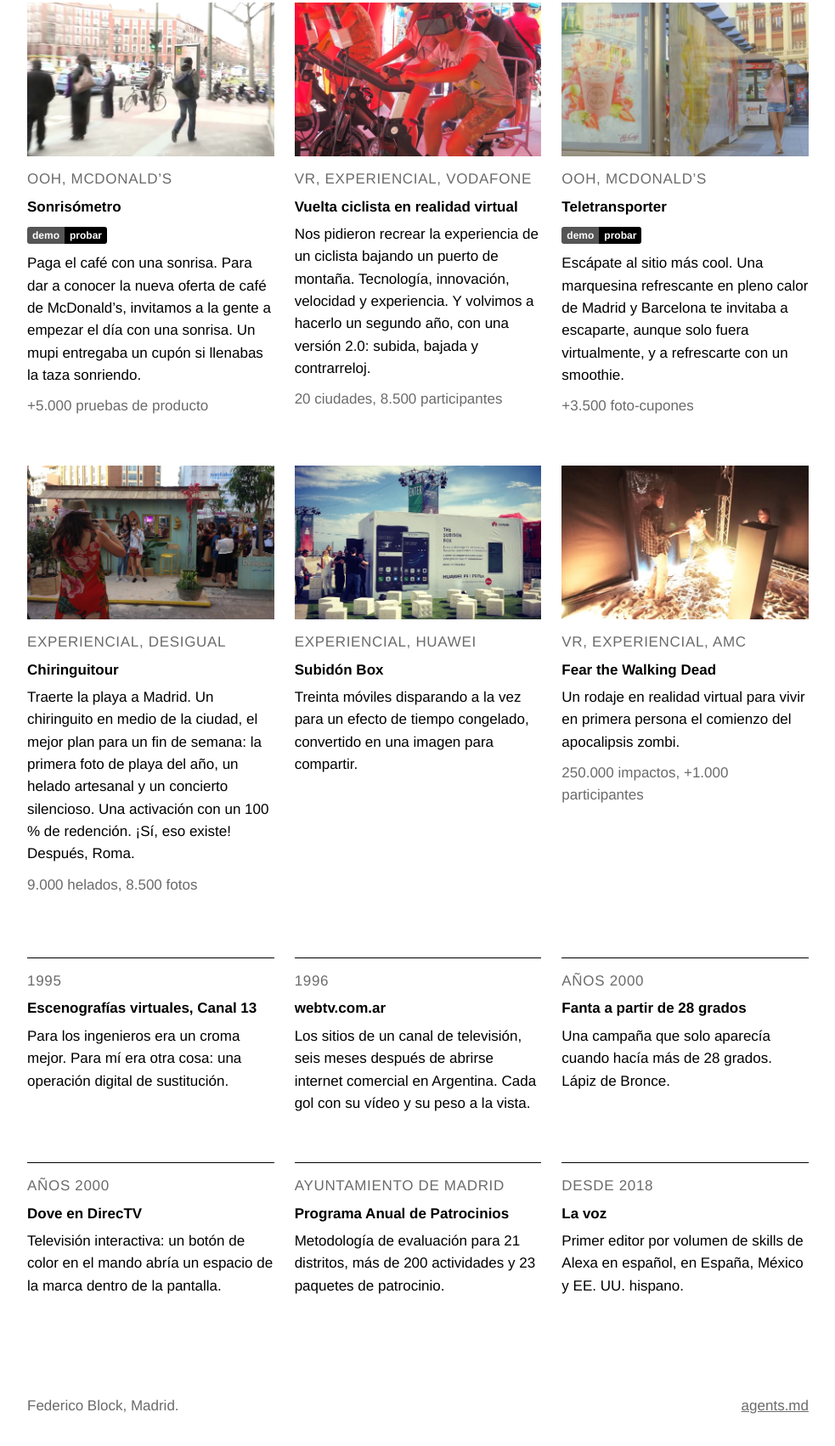
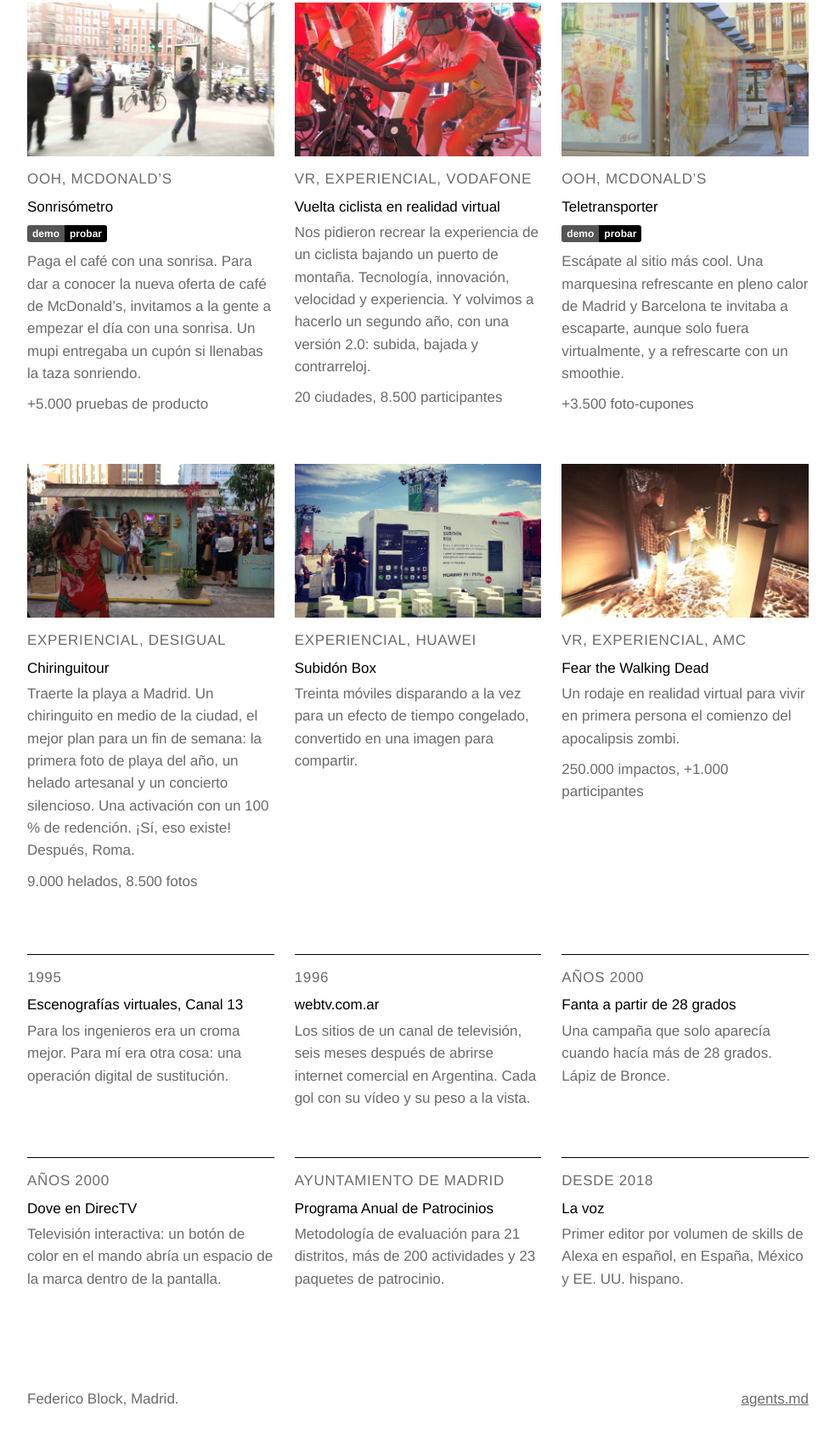
Before and after one commit to fedeblock/fedeblock.github.io, a plain HTML site: page hecho.html in a window 1280 px wide. Shown: the part 328-2030 px from the top of the page at 85% size, without its empty margins (148-1131 px from the left). Drawn offline with Linux system fonts and the light colour scheme.

Commit message:
Títulos de elementos sin negrita, texto en gris

```diff
--- a/hecho.html
+++ b/hecho.html
@@ -46,59 +46,59 @@ a{color:#000000}a:hover{color:#e2231a}.ico:hover{color:#000000 !important}
 <h2 style="margin: 0 0 40px; font-size: clamp(28px, 3vw, 40px); line-height: 1.1; font-weight: 300; text-transform: uppercase; letter-spacing: 0.01em; color: #6b6b6b">Algo de lo hecho</h2><div class="c3"><article>
 <img loading="lazy" src="img/sonrisometro.jpg" alt="Sonrisómetro" style="display: block; width: 100%; aspect-ratio: 16 / 10; object-fit: cover; background: #eeeeee">
 <p style="margin: 14px 0 6px; text-transform: uppercase; letter-spacing: 0.04em; color: #6b6b6b">OOH, McDonald’s</p>
-<h3 style="margin: 0 0 6px; font-size: 17px; font-weight: 700">Sonrisómetro</h3>
+<h3 style="margin: 0 0 4px; font-size: 17px; font-weight: 400">Sonrisómetro</h3>
 <p style="margin: 0 0 8px"><a class="badge" href="https://mindgeist.com/sonrisometro/" aria-label="Demo de Sonrisómetro"><span class="k">demo</span><span class="v">probar</span></a></p>
-<p style="margin: 0">Paga el café con una sonrisa. Para dar a conocer la nueva oferta de café de McDonald’s, invitamos a la gente a empezar el día con una sonrisa. Un mupi entregaba un cupón si llenabas la taza sonriendo.</p><p style="margin: 10px 0 0; color: #6b6b6b">+5.000 pruebas de producto</p>
+<p style="margin: 0; color: #6b6b6b">Paga el café con una sonrisa. Para dar a conocer la nueva oferta de café de McDonald’s, invitamos a la gente a empezar el día con una sonrisa. Un mupi entregaba un cupón si llenabas la taza sonriendo.</p><p style="margin: 10px 0 0; color: #6b6b6b">+5.000 pruebas de producto</p>
 </article><article>
 <img loading="lazy" src="img/vuelta-vr.jpg" alt="Vuelta ciclista en realidad virtual" style="display: block; width: 100%; aspect-ratio: 16 / 10; object-fit: cover; background: #eeeeee">
 <p style="margin: 14px 0 6px; text-transform: uppercase; letter-spacing: 0.04em; color: #6b6b6b">VR, experiencial, Vodafone</p>
-<h3 style="margin: 0 0 6px; font-size: 17px; font-weight: 700">Vuelta ciclista en realidad virtual</h3>
-<p style="margin: 0">Nos pidieron recrear la experiencia de un ciclista bajando un puerto de montaña. Tecnología, innovación, velocidad y experiencia. Y volvimos a hacerlo un segundo año, con una versión 2.0: subida, bajada y contrarreloj.</p><p style="margin: 10px 0 0; color: #6b6b6b">20 ciudades, 8.500 participantes</p>
+<h3 style="margin: 0 0 4px; font-size: 17px; font-weight: 400">Vuelta ciclista en realidad virtual</h3>
+<p style="margin: 0; color: #6b6b6b">Nos pidieron recrear la experiencia de un ciclista bajando un puerto de montaña. Tecnología, innovación, velocidad y experiencia. Y volvimos a hacerlo un segundo año, con una versión 2.0: subida, bajada y contrarreloj.</p><p style="margin: 10px 0 0; color: #6b6b6b">20 ciudades, 8.500 participantes</p>
 </article><article>
 <img loading="lazy" src="img/smoothies.jpg" alt="Teletransporter" style="display: block; width: 100%; aspect-ratio: 16 / 10; object-fit: cover; background: #eeeeee">
 <p style="margin: 14px 0 6px; text-transform: uppercase; letter-spacing: 0.04em; color: #6b6b6b">OOH, McDonald’s</p>
-<h3 style="margin: 0 0 6px; font-size: 17px; font-weight: 700">Teletransporter</h3>
+<h3 style="margin: 0 0 4px; font-size: 17px; font-weight: 400">Teletransporter</h3>
 <p style="margin: 0 0 8px"><a class="badge" href="https://mindgeist.com/teletransporter/" aria-label="Demo de Teletransporter"><span class="k">demo</span><span class="v">probar</span></a></p>
-<p style="margin: 0">Escápate al sitio más cool. Una marquesina refrescante en pleno calor de Madrid y Barcelona te invitaba a escaparte, aunque solo fuera virtualmente, y a refrescarte con un smoothie.</p><p style="margin: 10px 0 0; color: #6b6b6b">+3.500 foto-cupones</p>
+<p style="margin: 0; color: #6b6b6b">Escápate al sitio más cool. Una marquesina refrescante en pleno calor de Madrid y Barcelona te invitaba a escaparte, aunque solo fuera virtualmente, y a refrescarte con un smoothie.</p><p style="margin: 10px 0 0; color: #6b6b6b">+3.500 foto-cupones</p>
 </article><article>
 <img loading="lazy" src="img/chiringuitour.jpg" alt="Chiringuitour" style="display: block; width: 100%; aspect-ratio: 16 / 10; object-fit: cover; background: #eeeeee">
 <p style="margin: 14px 0 6px; text-transform: uppercase; letter-spacing: 0.04em; color: #6b6b6b">Experiencial, Desigual</p>
-<h3 style="margin: 0 0 6px; font-size: 17px; font-weight: 700">Chiringuitour</h3>
-<p style="margin: 0">Traerte la playa a Madrid. Un chiringuito en medio de la ciudad, el mejor plan para un fin de semana: la primera foto de playa del año, un helado artesanal y un concierto silencioso. Una activación con un 100 % de redención. ¡Sí, eso existe! Después, Roma.</p><p style="margin: 10px 0 0; color: #6b6b6b">9.000 helados, 8.500 fotos</p>
+<h3 style="margin: 0 0 4px; font-size: 17px; font-weight: 400">Chiringuitour</h3>
+<p style="margin: 0; color: #6b6b6b">Traerte la playa a Madrid. Un chiringuito en medio de la ciudad, el mejor plan para un fin de semana: la primera foto de playa del año, un helado artesanal y un concierto silencioso. Una activación con un 100 % de redención. ¡Sí, eso existe! Después, Roma.</p><p style="margin: 10px 0 0; color: #6b6b6b">9.000 helados, 8.500 fotos</p>
 </article><article>
 <img loading="lazy" src="img/subidon.jpg" alt="Subidón Box" style="display: block; width: 100%; aspect-ratio: 16 / 10; object-fit: cover; background: #eeeeee">
 <p style="margin: 14px 0 6px; text-transform: uppercase; letter-spacing: 0.04em; color: #6b6b6b">Experiencial, Huawei</p>
-<h3 style="margin: 0 0 6px; font-size: 17px; font-weight: 700">Subidón Box</h3>
-<p style="margin: 0">Treinta móviles disparando a la vez para un efecto de tiempo congelado, convertido en una imagen para compartir.</p>
+<h3 style="margin: 0 0 4px; font-size: 17px; font-weight: 400">Subidón Box</h3>
+<p style="margin: 0; color: #6b6b6b">Treinta móviles disparando a la vez para un efecto de tiempo congelado, convertido en una imagen para compartir.</p>
 </article><article>
 <img loading="lazy" src="img/walking-dead.jpg" alt="Fear the Walking Dead" style="display: block; width: 100%; aspect-ratio: 16 / 10; object-fit: cover; background: #eeeeee">
 <p style="margin: 14px 0 6px; text-transform: uppercase; letter-spacing: 0.04em; color: #6b6b6b">VR, experiencial, AMC</p>
-<h3 style="margin: 0 0 6px; font-size: 17px; font-weight: 700">Fear the Walking Dead</h3>
-<p style="margin: 0">Un rodaje en realidad virtual para vivir en primera persona el comienzo del apocalipsis zombi.</p><p style="margin: 10px 0 0; color: #6b6b6b">250.000 impactos, +1.000 participantes</p>
+<h3 style="margin: 0 0 4px; font-size: 17px; font-weight: 400">Fear the Walking Dead</h3>
+<p style="margin: 0; color: #6b6b6b">Un rodaje en realidad virtual para vivir en primera persona el comienzo del apocalipsis zombi.</p><p style="margin: 10px 0 0; color: #6b6b6b">250.000 impactos, +1.000 participantes</p>
 </article></div><div class="c3" style="margin-top: 72px"><article style="border-top: 1px solid #000000; padding-top: 14px">
 <p style="margin: 0 0 6px; text-transform: uppercase; letter-spacing: 0.04em; color: #6b6b6b">1995</p>
-<h3 style="margin: 0 0 6px; font-size: 17px; font-weight: 700">Escenografías virtuales, Canal 13</h3>
-<p style="margin: 0">Para los ingenieros era un croma mejor. Para mí era otra cosa: una operación digital de sustitución.</p>
+<h3 style="margin: 0 0 4px; font-size: 17px; font-weight: 400">Escenografías virtuales, Canal 13</h3>
+<p style="margin: 0; color: #6b6b6b">Para los ingenieros era un croma mejor. Para mí era otra cosa: una operación digital de sustitución.</p>
 </article><article style="border-top: 1px solid #000000; padding-top: 14px">
 <p style="margin: 0 0 6px; text-transform: uppercase; letter-spacing: 0.04em; color: #6b6b6b">1996</p>
-<h3 style="margin: 0 0 6px; font-size: 17px; font-weight: 700">webtv.com.ar</h3>
-<p style="margin: 0">Los sitios de un canal de televisión, seis meses después de abrirse internet comercial en Argentina. Cada gol con su vídeo y su peso a la vista.</p>
+<h3 style="margin: 0 0 4px; font-size: 17px; font-weight: 400">webtv.com.ar</h3>
+<p style="margin: 0; color: #6b6b6b">Los sitios de un canal de televisión, seis meses después de abrirse internet comercial en Argentina. Cada gol con su vídeo y su peso a la vista.</p>
 </article><article style="border-top: 1px solid #000000; padding-top: 14px">
 <p style="margin: 0 0 6px; text-transform: uppercase; letter-spacing: 0.04em; color: #6b6b6b">Años 2000</p>
-<h3 style="margin: 0 0 6px; font-size: 17px; font-weight: 700">Fanta a partir de 28 grados</h3>
-<p style="margin: 0">Una campaña que solo aparecía cuando hacía más de 28 grados. Lápiz de Bronce.</p>
+<h3 style="margin: 0 0 4px; font-size: 17px; font-weight: 400">Fanta a partir de 28 grados</h3>
+<p style="margin: 0; color: #6b6b6b">Una campaña que solo aparecía cuando hacía más de 28 grados. Lápiz de Bronce.</p>
 </article><article style="border-top: 1px solid #000000; padding-top: 14px">
 <p style="margin: 0 0 6px; text-transform: uppercase; letter-spacing: 0.04em; color: #6b6b6b">Años 2000</p>
-<h3 style="margin: 0 0 6px; font-size: 17px; font-weight: 700">Dove en DirecTV</h3>
-<p style="margin: 0">Televisión interactiva: un botón de color en el mando abría un espacio de la marca dentro de la pantalla.</p>
+<h3 style="margin: 0 0 4px; font-size: 17px; font-weight: 400">Dove en DirecTV</h3>
+<p style="margin: 0; color: #6b6b6b">Televisión interactiva: un botón de color en el mando abría un espacio de la marca dentro de la pantalla.</p>
 </article><article style="border-top: 1px solid #000000; padding-top: 14px">
 <p style="margin: 0 0 6px; text-transform: uppercase; letter-spacing: 0.04em; color: #6b6b6b">Ayuntamiento de Madrid</p>
-<h3 style="margin: 0 0 6px; font-size: 17px; font-weight: 700">Programa Anual de Patrocinios</h3>
-<p style="margin: 0">Metodología de evaluación para 21 distritos, más de 200 actividades y 23 paquetes de patrocinio.</p>
+<h3 style="margin: 0 0 4px; font-size: 17px; font-weight: 400">Programa Anual de Patrocinios</h3>
+<p style="margin: 0; color: #6b6b6b">Metodología de evaluación para 21 distritos, más de 200 actividades y 23 paquetes de patrocinio.</p>
 </article><article style="border-top: 1px solid #000000; padding-top: 14px">
 <p style="margin: 0 0 6px; text-transform: uppercase; letter-spacing: 0.04em; color: #6b6b6b">Desde 2018</p>
-<h3 style="margin: 0 0 6px; font-size: 17px; font-weight: 700">La voz</h3>
-<p style="margin: 0">Primer editor por volumen de skills de Alexa en español, en España, México y EE. UU. hispano.</p>
+<h3 style="margin: 0 0 4px; font-size: 17px; font-weight: 400">La voz</h3>
+<p style="margin: 0; color: #6b6b6b">Primer editor por volumen de skills de Alexa en español, en España, México y EE. UU. hispano.</p>
 </article></div>
 </div>
 </section>
```
Also changed, not shown: creado.html (+14 -14 lines), index.html (+19 -19 lines), pienso.html (+4 -4 lines), trayectoria.html (+3 -3 lines).
